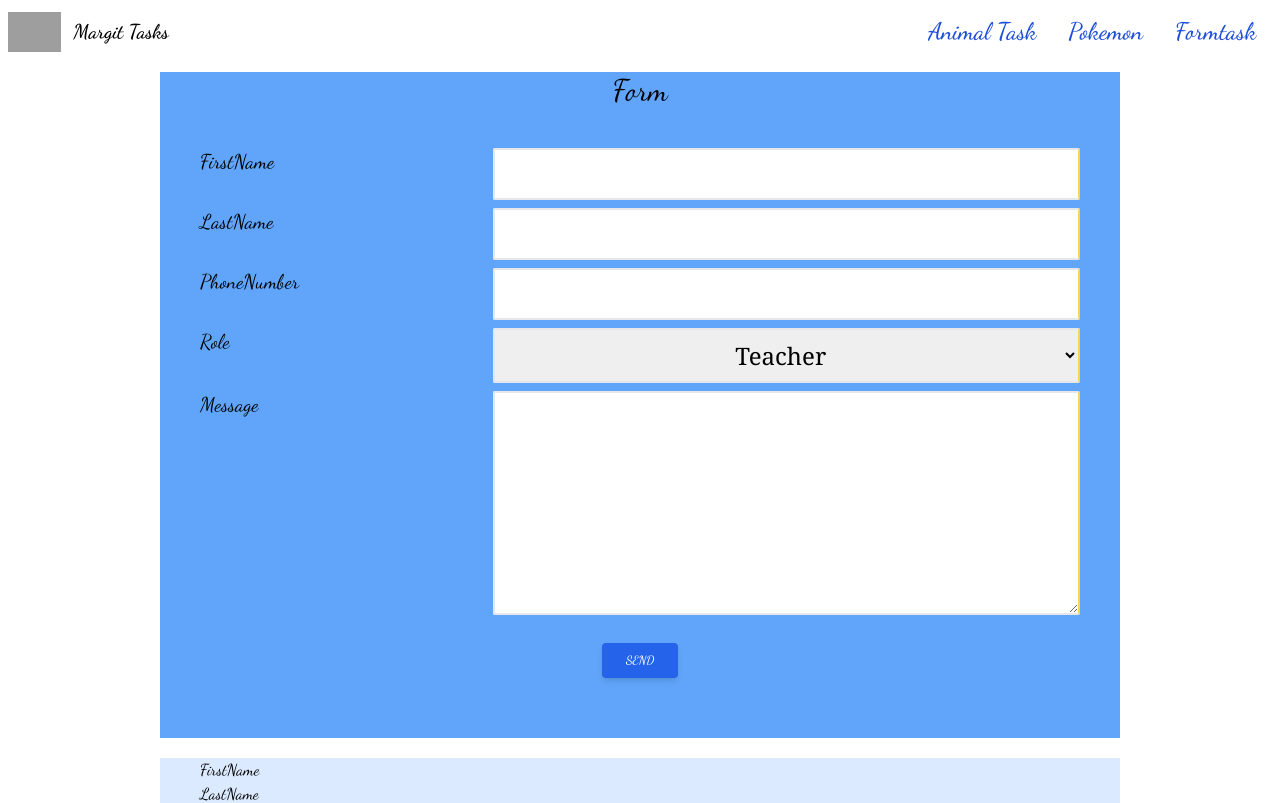
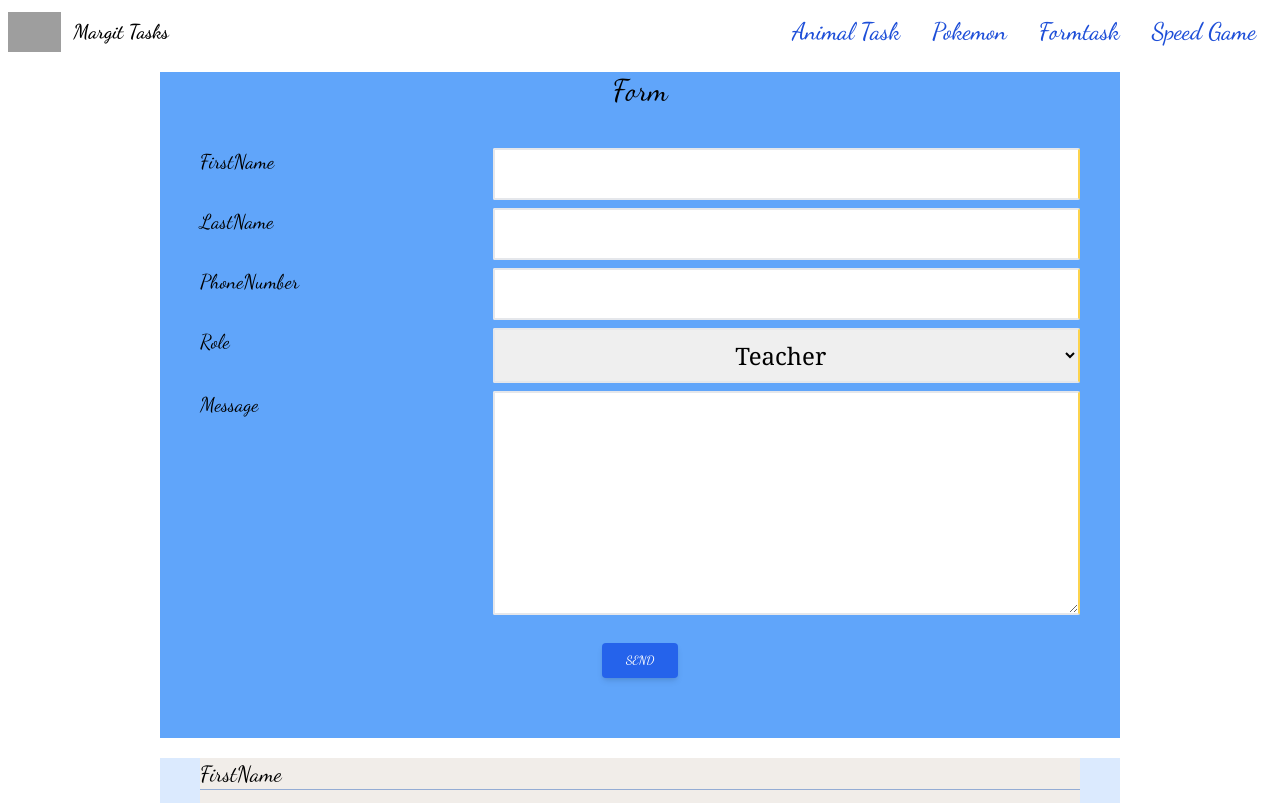
Before and after one commit to TuanDao-0110/margit_task_react, a React (Create React App) app: page /formtask in a window 1280 px wide. Shown: the top 803 px of the page. Built offline with nearby package versions, Linux system fonts and the light colour scheme; grey boxes are pictures that could not be loaded; a web font is replaced by a local one.

Commit message:
add some style for form

```diff
--- a/src/App.js
+++ b/src/App.js
@@ -5,6 +5,7 @@ import { Route, Routes } from 'react-router-dom'
 import Template from './template/Template'
 import Pokemon from './pokemon_project/Pokemon'
 import FormPage from './form/FormPage'
+import SpeedGame_Page from './speed_game/SpeedGame_Page'
 // import styles from './Counter.module.css'
 export default function App() {
   // const useSelector(state => state)
@@ -16,6 +17,7 @@ export default function App() {
         <Route path='animal' element={<AnimalPage></AnimalPage>}></Route>
         <Route path='pokemon' element={<Pokemon></Pokemon>}></Route>
         <Route path='formtask' element={<FormPage></FormPage>}></Route>
+        <Route path='speedgame' element={<SpeedGame_Page></SpeedGame_Page>}></Route>
 
       </Route>
 
--- a/src/form/FormPage.jsx
+++ b/src/form/FormPage.jsx
@@ -1,7 +1,7 @@
 import React from "react";
 import { useState } from "react";
 import Modal from "./modal/Modal";
-
+import style from "./modal/formpage.module.css";
 export default function FormPage() {
   // 1. create form task
   // 2. state control firstname, lastName, phoneNum, role, message
@@ -59,7 +59,6 @@ export default function FormPage() {
                 required
                 className="w-2/3 p-2 border-r-amber-300 rounded-sm border-2 text-2xl font-serif h-56"
                 onChange={(e) => {
-                  console.log(i);
                   handleChange(e, i);
                 }}
               />
@@ -70,7 +69,6 @@ export default function FormPage() {
                 type="text"
                 className="w-2/3 p-2 border-r-amber-300 rounded-sm border-2 text-2xl font-serif "
                 onChange={(e) => {
-                  console.log(i);
                   handleChange(e, i);
                 }}
               />
@@ -104,8 +102,12 @@ export default function FormPage() {
     let dispay = [];
     for (let i in state.infor) {
       dispay.push(
-        <div className="w-full flex justify-between">
-          <p>{i} </p> <span className="bg-red-100 font-serif ">{state.infor[i]}</span>
+        <div
+          // className="w-full flex justify-between"
+          className={style["paper"]}
+        >
+          <p>{i} </p>
+          <span className="bg-red-100 font-serif ">{state.infor[i]}</span>
         </div>
       );
     }
--- /dev/null
+++ b/src/form/modal/formpage.module.css
@@ -0,0 +1,12 @@
+
+.paper {
+    width: 100%;
+    height: 100%;
+    min-height: 10vh;
+    /* padding: 35px 20px; */
+    background: repeating-linear-gradient(#f1ede9, #f1ede9 31px, #94acd4 31px, #94acd4 32px);
+    font-family: "Shadows Into Light", cursive;
+    line-height: 32px;
+    outline: 0;
+    font-size: 22px;
+}
--- /dev/null
+++ b/src/speed_game/SpeedGame_Page.jsx
@@ -0,0 +1,10 @@
+import React from 'react'
+
+export default function SpeedGame_Page() {
+
+  return (
+    <div>
+
+    </div>
+  )
+}
--- a/src/template/Template.jsx
+++ b/src/template/Template.jsx
@@ -41,6 +41,15 @@ export default function Template() {
                   formtask
                 </Link>
               </li>
+              <li>
+                <Link
+                  to="/speedgame"
+                  className=" text-2xl hover:text-blue-300 block py-2 pr-4 pl-3 text-white bg-blue-700 rounded md:bg-transparent md:text-blue-700 md:p-0 md:dark:text-white dark:bg-blue-600 md:dark:bg-transparent"
+                  aria-current="page"
+                >
+                  speed game
+                </Link>
+              </li>
             </ul>
           </div>
         </div>
```
Also changed, not shown: src/speed_game/speedgame.module.css (added).
